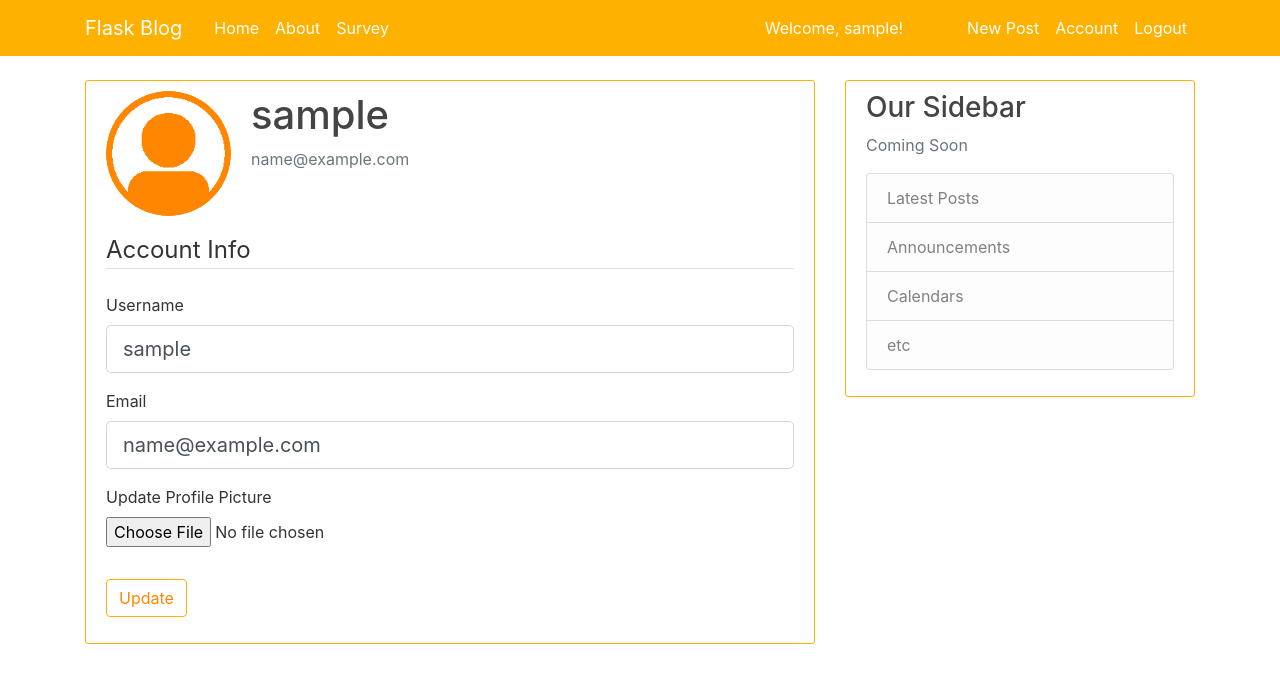
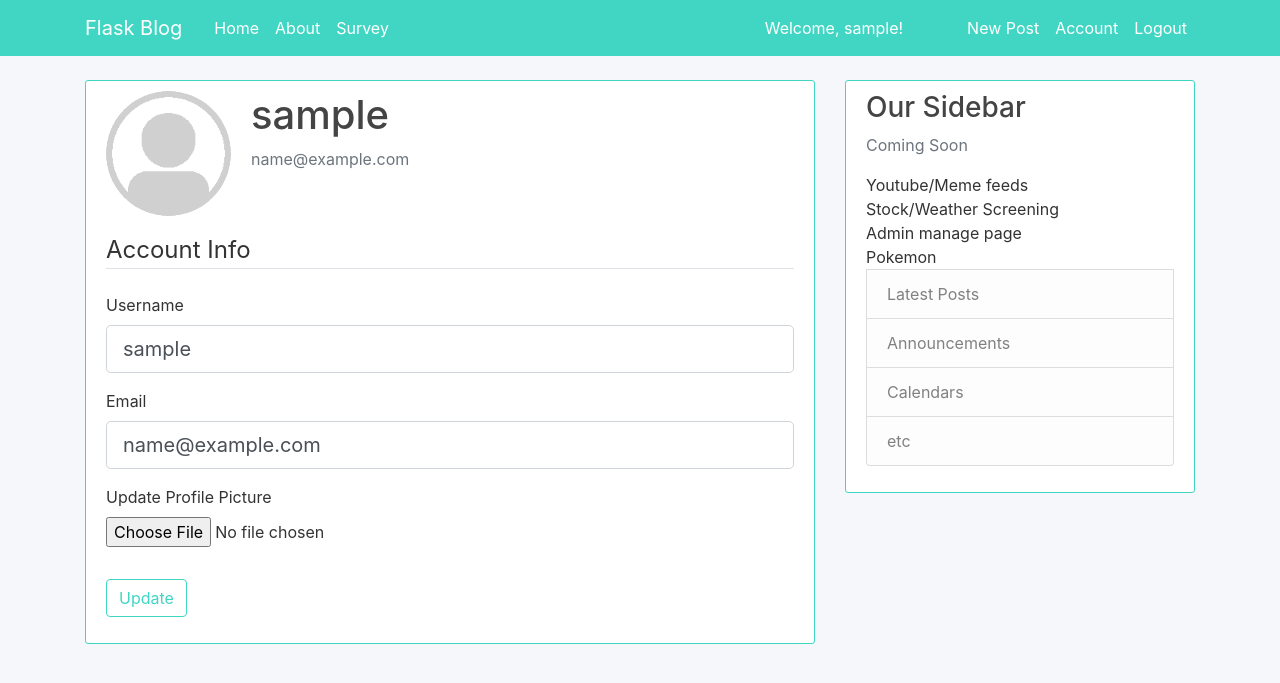
Before and after one commit to wwkb123/Flask_Forum, a Flask app: page /account in a window 1280 px wide. Shown: the top 683 px of the page. Run offline with Flask 2, Linux system fonts and the light colour scheme; the visitor is signed in with stand-in values (Sample User, id 1); data comes from the database, SQL or seed files in the repository; some libraries are stand-ins or nearby versions.

Commit message:
update custom styles

```diff
--- a/flaskblog/static/main.css
+++ b/flaskblog/static/main.css
@@ -1,5 +1,5 @@
 body {
-  background: white;
+  background: #f5f7fa;
   color: #333333;
   margin-top: 5rem;
 }
@@ -9,7 +9,7 @@ h1, h2, h3, h4, h5, h6 {
 }
 
 .bg-steel {
-  background-color: #ffb100;
+  background-color: #41d6c3 /*#ffb100*/;
 }
 
 .site-header .navbar-nav .nav-link {
@@ -37,7 +37,7 @@ h1, h2, h3, h4, h5, h6 {
 }
 
 a.article-title:hover {
-  color: #428bca;
+  color: #41d6c3;
   text-decoration: none;
 }
 
@@ -54,7 +54,7 @@ a.article-title:hover {
 .article-metadata {
   padding-bottom: 1px;
   margin-bottom: 4px;
-  border-bottom: 1px solid #e3e3e3
+  border-bottom: 1px solid #41d6c3
 }
 
 .article-metadata a:hover {
@@ -80,29 +80,29 @@ a.article-title:hover {
 }
 
 .content-section {
-  border: 1px solid #ffb100;
+  border: 1px solid #41d6c3;
 }
 
 a {
-  color: #ff8600;
+  color: #41d6c3;
 }
 
 .btn-outline-info {
-  color: #ff8600;
-  border-color: #ffb100;
+  color: #41d6c3;
+  border-color: #41d6c3;
 }
 
 .btn-outline-info:hover {
   color: white;
-  background-color: #ffb100;
-  border-color: #ffb100;
+  background-color: #41d6c3;
+  border-color: #41d6c3;
 }
 
 .btn-info {
-  background-color: #ffb100;
-  border-color: #ffb100;
+  background-color: #41d6c3;
+  border-color: #41d6c3;
 }
 
 a.article-title:hover {
-    color: #ff8600;
+    color: #41d6c3;
 }
--- a/flaskblog/templates/layout.html
+++ b/flaskblog/templates/layout.html
@@ -72,6 +72,10 @@
             <h3>Our Sidebar</h3>
             <p class='text-muted'>Coming Soon
               <ul class="list-group">
+                Youtube/Meme feeds<br>
+                Stock/Weather Screening<br>
+                Admin manage page<br>
+                Pokemon<br>
                 <li class="list-group-item list-group-item-light">Latest Posts</li>
                 <li class="list-group-item list-group-item-light">Announcements</li>
                 <li class="list-group-item list-group-item-light">Calendars</li>
```
Also changed, not shown: flaskblog/static/profile_pics/default.png.
